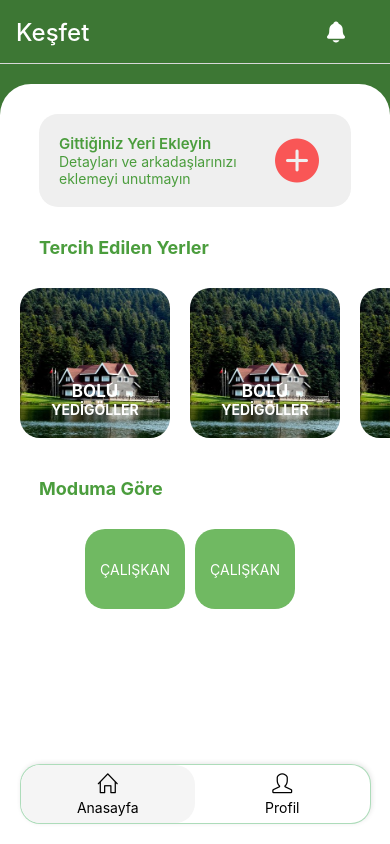
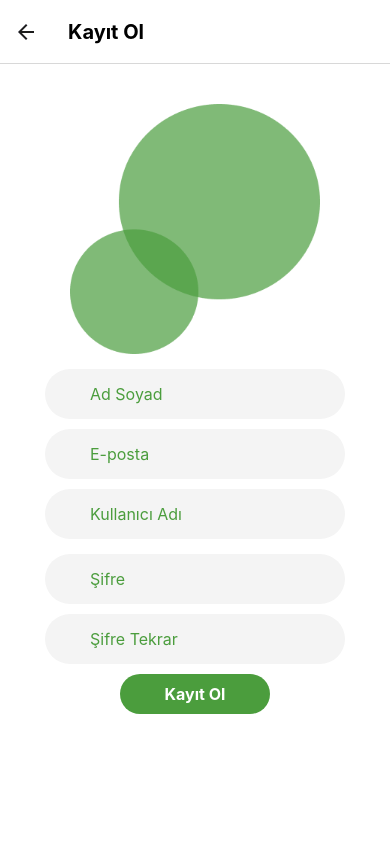
Before and after one commit to mangravel-primkruskal/traveller-frontend, a React Native app in the folder traveller/: screen /Register in a window 390 px wide. Built offline with nearby package versions, Linux system fonts and the light colour scheme.

Commit message:
created login, register and forgotPages ui

```diff
--- a/traveller/App.js
+++ b/traveller/App.js
@@ -1,8 +1,15 @@
+import {
+  Text,
+} from "react-native";
 import { NavigationContainer } from "@react-navigation/native";
 
 import { createStackNavigator } from "@react-navigation/stack";
 
 import Home from "./src/component/TabBar";
+import Login from "./src/page/login";
+import Register from "./src/page/register";
+import ForgotPassword from "./src/page/forgotPassword";
+import GoogleMaps from "./src/page/maps/googleMaps";
 
 const Stack = createStackNavigator();
 
@@ -15,6 +22,35 @@ export default function App() {
           component={Home}
           options={{ headerShown: false }}
         />
+        <Stack.Screen
+        name="Login"
+        component={Login}
+        />
+         <Stack.Screen
+        name="Register"
+        component={Register}
+        options={{
+          headerTitle: () => (
+            <Text style={{ fontSize: 20, fontWeight: "bold"}}>
+              Kayıt Ol
+            </Text>
+          ),
+        }}/>
+         <Stack.Screen
+        name="ForgotPassword"
+        component={ForgotPassword}
+        options={{
+          headerTitle: () => (
+            <Text style={{ fontSize: 20, fontWeight: "bold"}}>
+              Şifremi Unuttum
+            </Text>
+          ),
+        }}/>
+        <Stack.Screen
+        name="GoogleMaps"
+        component={GoogleMaps}
+        options={{ headerShown: false }}
+        />
       </Stack.Navigator>
     </NavigationContainer>
   );
--- /dev/null
+++ b/traveller/src/page/forgotPassword/index.js
@@ -0,0 +1,150 @@
+import {
+    Dimensions,
+    Image,
+    SafeAreaView,
+    ScrollView,
+    StyleSheet,
+    Text,
+    TextInput,
+    TouchableOpacity,
+    View,
+  } from "react-native";
+  import React from "react";
+  // import colors from "../../constant/colors";
+
+  import logo from "../../assets/themeShapes/circle.png";
+  import Register from "../register";
+  const cardViewHeight = 150;
+
+  export default function ForgotPassword({ navigation }) {
+    return (
+      <SafeAreaView style={styles.container}>
+
+        <View
+          style={{
+            position: "relative",
+            marginVertical: 10,
+            justifyContent: "center",
+            alignItems:"center",
+            marginHorizontal: 20,
+            marginTop: 30,
+          }}
+        >
+           <Image
+          source={logo}
+          style={{width:250,height:250,resizeMode: "stretch",marginVertical:10}}
+        />
+          <View
+            style={{
+              borderRadius: 30,
+              alignItems: "center",
+              padding: 15,
+              fontSize: 16,
+              paddingVertical: 5,
+              marginVertical: 10,
+            }}
+          >
+            <Text style={styles.font}>Doğrulama kodunu girdiğiniz e-posta adresine ileteceğiz.</Text>
+          </View>
+          <TextInput
+            style={{
+              backgroundColor: "#F4F4F4",
+              color: "#4B9D3D",
+              width: 300,
+              height: 50,
+              borderRadius: 30,
+              justifyContent: "center",
+              padding: 15,
+              fontSize: 16,
+              paddingLeft: 45,
+              paddingVertical: 5,
+            }}
+            placeholder="E-posta"
+            placeholderTextColor={"#4B9D3D"}
+          />
+
+          <TouchableOpacity
+            style={{
+              backgroundColor: "#4B9D3D",
+              color: "gray",
+              width: 150,
+              height: 40,
+              borderRadius: 30,
+              justifyContent: "center",
+              alignItems: "center",
+              padding: 15,
+              fontSize: 16,
+              paddingVertical: 5,
+              marginTop: 10,
+            }}
+          >
+            <Text style={styles.lightColorFont}>Kod Gönder</Text>
+          </TouchableOpacity>
+
+
+        </View>
+      </SafeAreaView>
+    );
+  }
+
+  const styles = StyleSheet.create({
+    container: {
+      backgroundColor: "#fff",
+      alignItems: "center",
+      flex: 1,
+    },
+    cardView: {
+      height: cardViewHeight,
+      width: 350,
+      backgroundColor: "#4B9D3D",
+      borderRadius: 15,
+      justifyContent: "center",
+      alignItems: "center",
+      margin: 20,
+      padding: 10,
+    },
+    cardImages: {
+      height: 100,
+      width: 200,
+      borderRadius: 15,
+      margin: 10,
+      padding: 10,
+      resizeMode: "stretch",
+      marginRight: -130,
+      bottom: 10,
+    },
+    clickableBtn: {
+      height: 30,
+      width: 30,
+      //backgroundColor:"gray",
+      borderRadius: 15,
+      marginTop: 20,
+      marginLeft: 0,
+      left: 140,
+    },
+    clickableImg: {
+      height: 30,
+      width: 30,
+      backgroundColor: "gray",
+      borderRadius: 15,
+      marginTop: 20,
+      marginLeft: 0,
+      left: 140,
+    },
+    headerFont: {
+      fontSize: 16,
+      color: "white",
+      fontWeight: "bold",
+      margin: 5,
+    },
+    lightColorFont: {
+      fontSize: 16,
+      color: "white",
+      fontWeight: "bold",
+    },
+    font: {
+      fontSize: 16,
+      color: "#4B9D3D",
+      fontWeight: "bold",
+    },
+  });
--- a/traveller/src/page/home/index.js
+++ b/traveller/src/page/home/index.js
@@ -61,7 +61,9 @@ export default function Home({ navigation }) {
                     alignItems: "center",
                   }}
                 >
-                  <AntDesign name="pluscircle" size={44} color="#F95656" />
+                  <TouchableOpacity onPress={() => {navigation.navigate(Login);}}>
+                    <AntDesign name="pluscircle" size={44} color="#F95656" />
+                  </TouchableOpacity>
                 </View>
               </View>
               <View
@@ -82,10 +84,11 @@ export default function Home({ navigation }) {
               <View style={{ height: 160, width: "100%" }}>
                 <ScrollView horizontal={true} showsHorizontalScrollIndicator={false}>
                   {demoData.map((item) => (
-                    <View style={styles.imageContainer}>
+                    <TouchableOpacity style={styles.imageContainer}>
                       <Image
                         source={require("../../../assets/foto.jpeg")}
                         style={styles.image}
+
                       />
                       <View style={styles.imageText}>
                         <Text
@@ -101,7 +104,7 @@ export default function Home({ navigation }) {
                           YEDİGÖLLER
                         </Text>
                       </View>
-                    </View>
+                    </TouchableOpacity>
                   ))}
                 </ScrollView>
               </View>
@@ -184,6 +187,7 @@ const styles = StyleSheet.create({
     height: "100%",
     borderRadius: 20,
     position: "absolute",
+    blurRadius:100
   },
   imageText: {
     flex: 1,
--- a/traveller/src/page/login/index.js
+++ b/traveller/src/page/login/index.js
@@ -12,27 +12,35 @@ import {
 import React from "react";
 // import colors from "../../constant/colors";
 
+import logo from "../../assets/themeShapes/circle.png";
+import Register from "../register";
+import ForgotPassword from "../forgotPassword";
 const cardViewHeight = 150;
 
 export default function Login({ navigation }) {
   return (
-      <SafeAreaView  style={styles.container}>
+    <SafeAreaView style={styles.container}>
 
       <View
         style={{
           position: "relative",
           marginVertical: 10,
           justifyContent: "center",
+          alignItems:"center",
           marginHorizontal: 20,
-                marginTop:300
+          marginTop: 30,
         }}
       >
+         <Image
+        source={logo}
+        style={{width:250,height:250,resizeMode: "stretch",marginVertical:10}}
+      />
         <TextInput
           style={{
-                  backgroundColor: "gray",
-                  color: "#7FE9DE",
+            backgroundColor: "#F4F4F4",
+            color: "#4B9D3D",
             width: 300,
-                  height: 40,
+            height: 50,
             borderRadius: 30,
             justifyContent: "center",
             padding: 15,
@@ -40,56 +48,69 @@ import {
             paddingLeft: 45,
             paddingVertical: 5,
           }}
-                placeholder="Username"
-                placeholderTextColor={"#7FE9DE"}
+          placeholder="Kullanıcı Adı"
+          placeholderTextColor={"#4B9D3D"}
         />
         <TextInput
           style={{
-                backgroundColor: "gray",
-                color: "#7FE9DE",
+            backgroundColor: "#F4F4F4",
+            color: "#4B9D3D",
             width: 300,
-                height: 40,
+            height: 50,
             borderRadius: 30,
             justifyContent: "center",
             padding: 15,
             fontSize: 16,
             paddingLeft: 45,
             paddingVertical: 5,
-                marginTop:10
+            marginTop: 10,
           }}
-              placeholder="Password"
-              placeholderTextColor={"#7FE9DE"}
+          placeholder="Şifre"
+          placeholderTextColor={"#4B9D3D"}
           secureTextEntry
         />
-              <TouchableOpacity   style={{
-                backgroundColor: "#22A39F",
+        <TouchableOpacity
+          style={{
+            backgroundColor: "#4B9D3D",
             color: "gray",
-                width: 300,
+            width: 150,
             height: 40,
             borderRadius: 30,
             justifyContent: "center",
-                alignItems:"center",
+            alignItems: "center",
             padding: 15,
             fontSize: 16,
             paddingVertical: 5,
-                marginTop:10
-              }}>
-                <Text style={styles.lightColorFont}>Login</Text>
-
+            marginTop: 10,
+          }}
+        >
+          <Text style={styles.lightColorFont}>Giriş</Text>
         </TouchableOpacity>
-              <TouchableOpacity style={{
-                color: "gray",
-                width: 300,
+        <TouchableOpacity
+          style={{
             height: 40,
             borderRadius: 30,
-                justifyContent: "center",
-                alignItems:"center",
+            alignItems: "center",
             padding: 15,
             fontSize: 16,
             paddingVertical: 5,
-                marginTop:10
-              }}><Text style={styles.font}>Forgot Password</Text></TouchableOpacity>
-            {/* search kısmı bitti şimdi araçlar olmalı ! */}
+            marginTop: 10,
+          }}
+          onPress={() => {navigation.navigate(ForgotPassword);}}
+        >
+          <Text style={styles.font}>Şifremi Unuttum</Text>
+        </TouchableOpacity>
+        <TouchableOpacity
+          style={{
+            height: 30,
+            padding: 15,
+            fontSize: 16,
+            paddingVertical: 5,
+          }}
+          onPress={() => {navigation.navigate(Register);}}
+        >
+          <Text style={styles.font}>Kayıt Ol</Text>
+        </TouchableOpacity>
       </View>
     </SafeAreaView>
   );
@@ -99,7 +120,7 @@ import {
   container: {
     backgroundColor: "#fff",
     alignItems: "center",
-      flex:1
+    flex: 1,
   },
   cardView: {
     height: cardViewHeight,
@@ -128,16 +149,16 @@ import {
     borderRadius: 15,
     marginTop: 20,
     marginLeft: 0,
-      left:140
+    left: 140,
   },
   clickableImg: {
     height: 30,
     width: 30,
-      backgroundColor:"gray",
+    backgroundColor: "gray",
     borderRadius: 15,
     marginTop: 20,
     marginLeft: 0,
-      left:140
+    left: 140,
   },
   headerFont: {
     fontSize: 16,
@@ -149,12 +170,10 @@ import {
     fontSize: 16,
     color: "white",
     fontWeight: "bold",
-
   },
   font: {
     fontSize: 16,
-        color: "#7FE9DE",
+    color: "#4B9D3D",
     fontWeight: "bold",
-
   },
 });
--- /dev/null
+++ b/traveller/src/page/register/index.js
@@ -0,0 +1,205 @@
+import {
+    Dimensions,
+    Image,
+    SafeAreaView,
+    ScrollView,
+    StyleSheet,
+    Text,
+    TextInput,
+    TouchableOpacity,
+    View,
+  } from "react-native";
+  import React from "react";
+  // import colors from "../../constant/colors";
+
+  import logo from "../../assets/themeShapes/circle.png";
+  const cardViewHeight = 150;
+
+  export default function Register({ navigation }) {
+    return (
+      <SafeAreaView style={styles.container}>
+
+        <View
+          style={{
+            position: "relative",
+            marginVertical: 10,
+            justifyContent: "center",
+            alignItems:"center",
+            marginHorizontal: 20,
+            marginTop: 30,
+          }}
+        >
+           <Image
+          source={logo}
+          style={{width:250,height:250,resizeMode: "stretch",marginVertical:10}}
+        />
+        <TextInput
+            style={{
+              backgroundColor: "#F4F4F4",
+              color: "#4B9D3D",
+              width: 300,
+              height: 50,
+              borderRadius: 30,
+              justifyContent: "center",
+              padding: 15,
+              fontSize: 16,
+              paddingLeft: 45,
+              paddingVertical: 5,
+              marginVertical:5
+            }}
+            placeholder="Ad Soyad"
+            placeholderTextColor={"#4B9D3D"}
+          />
+          <TextInput
+            style={{
+              backgroundColor: "#F4F4F4",
+              color: "#4B9D3D",
+              width: 300,
+              height: 50,
+              borderRadius: 30,
+              justifyContent: "center",
+              padding: 15,
+              fontSize: 16,
+              paddingLeft: 45,
+              paddingVertical: 5,
+              marginVertical:5
+            }}
+            placeholder="E-posta"
+            placeholderTextColor={"#4B9D3D"}
+          />
+          <TextInput
+            style={{
+              backgroundColor: "#F4F4F4",
+              color: "#4B9D3D",
+              width: 300,
+              height: 50,
+              borderRadius: 30,
+              justifyContent: "center",
+              padding: 15,
+              fontSize: 16,
+              paddingLeft: 45,
+              paddingVertical: 5,
+              marginVertical:5
+            }}
+            placeholder="Kullanıcı Adı"
+            placeholderTextColor={"#4B9D3D"}
+          />
+          <TextInput
+            style={{
+              backgroundColor: "#F4F4F4",
+              color: "#4B9D3D",
+              width: 300,
+              height: 50,
+              borderRadius: 30,
+              justifyContent: "center",
+              padding: 15,
+              fontSize: 16,
+              paddingLeft: 45,
+              paddingVertical: 5,
+              marginTop: 10,
+            }}
+            placeholder="Şifre"
+            placeholderTextColor={"#4B9D3D"}
+            secureTextEntry
+          />
+          <TextInput
+            style={{
+              backgroundColor: "#F4F4F4",
+              color: "#4B9D3D",
+              width: 300,
+              height: 50,
+              borderRadius: 30,
+              justifyContent: "center",
+              padding: 15,
+              fontSize: 16,
+              paddingLeft: 45,
+              paddingVertical: 5,
+              marginTop: 10,
+            }}
+            placeholder="Şifre Tekrar"
+            placeholderTextColor={"#4B9D3D"}
+            secureTextEntry
+          />
+          <TouchableOpacity
+            style={{
+              backgroundColor: "#4B9D3D",
+              color: "gray",
+              width: 150,
+              height: 40,
+              borderRadius: 30,
+              justifyContent: "center",
+              alignItems: "center",
+              padding: 15,
+              fontSize: 16,
+              paddingVertical: 5,
+              marginTop: 10,
+            }}
+          >
+            <Text style={styles.lightColorFont}>Kayıt Ol</Text>
+          </TouchableOpacity>
+        </View>
+      </SafeAreaView>
+    );
+  }
+
+  const styles = StyleSheet.create({
+    container: {
+      backgroundColor: "#fff",
+      alignItems: "center",
+      flex: 1,
+    },
+    cardView: {
+      height: cardViewHeight,
+      width: 350,
+      backgroundColor: "#4B9D3D",
+      borderRadius: 15,
+      justifyContent: "center",
+      alignItems: "center",
+      margin: 20,
+      padding: 10,
+    },
+    cardImages: {
+      height: 100,
+      width: 200,
+      borderRadius: 15,
+      margin: 10,
+      padding: 10,
+      resizeMode: "stretch",
+      marginRight: -130,
+      bottom: 10,
+    },
+    clickableBtn: {
+      height: 30,
+      width: 30,
+      //backgroundColor:"gray",
+      borderRadius: 15,
+      marginTop: 20,
+      marginLeft: 0,
+      left: 140,
+    },
+    clickableImg: {
+      height: 30,
+      width: 30,
+      backgroundColor: "gray",
+      borderRadius: 15,
+      marginTop: 20,
+      marginLeft: 0,
+      left: 140,
+    },
+    headerFont: {
+      fontSize: 16,
+      color: "white",
+      fontWeight: "bold",
+      margin: 5,
+    },
+    lightColorFont: {
+      fontSize: 16,
+      color: "white",
+      fontWeight: "bold",
+    },
+    font: {
+      fontSize: 16,
+      color: "#4B9D3D",
+      fontWeight: "bold",
+    },
+  });
```
Lines whose indentation alone changed are shown as unchanged.
